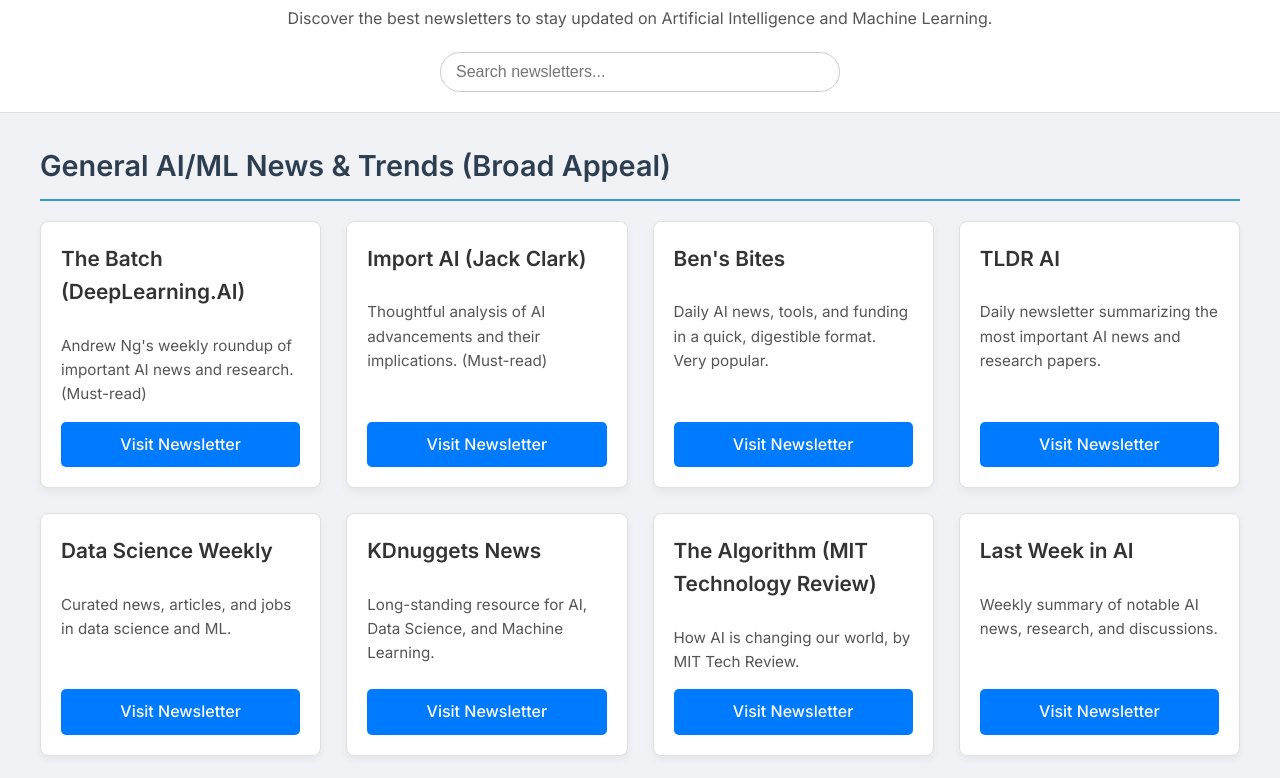
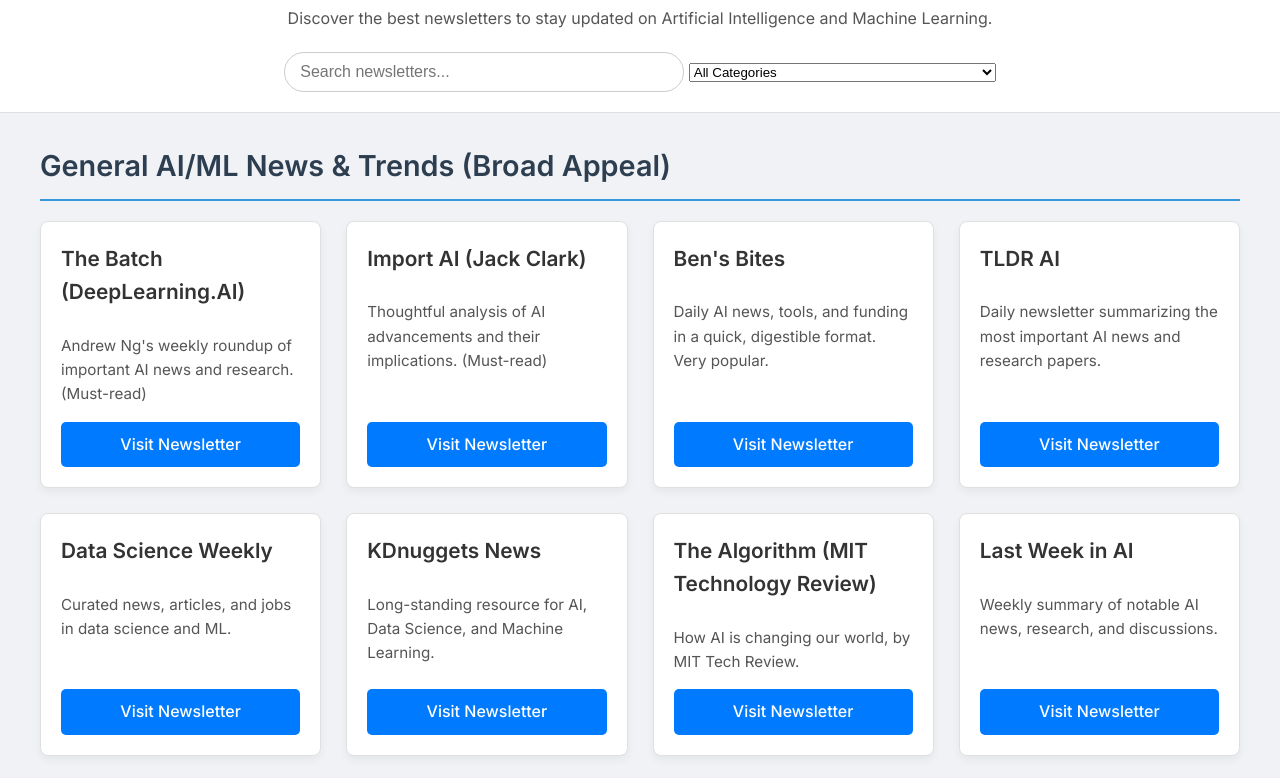
Before and after one commit to 86-98/ai-newsletters, a plain HTML site: page index.html in a window 1280 px wide. Shown: the part 81-859 px from the top of the page. Drawn offline with Linux system fonts and the light colour scheme.

Commit message:
Update index.html

```diff
--- a/index.html
+++ b/index.html
@@ -1,18 +1,61 @@
 <!DOCTYPE html>
 <html lang="en">
   <head>
-    <meta charset="UTF-8">
-    <meta name="viewport" content="width=device-width, initial-scale=1.0">
+    <meta charset="UTF-8" />
+    <meta name="viewport" content="width=device-width, initial-scale=1.0" />
     <title>AI Newsletter Hub</title>
-    <link rel="stylesheet" href="style.css">
-    <link href="https://fonts.googleapis.com/css2?family=Inter:wght@400;500;600;700&display=swap" rel="stylesheet">
+    <link rel="stylesheet" href="style.css" />
+    <link
+      href="https://fonts.googleapis.com/css2?family=Inter:wght@400;500;600;700&display=swap"
+      rel="stylesheet"
+    />
   </head>
   <body>
     <header>
       <h1>AI Newsletter Hub</h1>
-        <p>Discover the best newsletters to stay updated on Artificial Intelligence and Machine Learning.</p>
+      <p>
+        Discover the best newsletters to stay updated on Artificial Intelligence
+        and Machine Learning.
+      </p>
       <div class="filter-container">
-            <input type="text" id="searchInput" placeholder="Search newsletters...">
+        <input
+          type="text"
+          id="searchInput"
+          placeholder="Search newsletters..."
+        />
+        <select id="categoryFilter">
+          <option value="">All Categories</option>
+          <option value="General AI/ML News & Trends (Broad Appeal)">
+            General AI/ML News & Trends (Broad Appeal)
+          </option>
+          <option value="Research & Cutting-Edge Developments">
+            Research & Cutting-Edge Developments
+          </option>
+          <option value="Technical Deep Dives & MLOps">
+            Technical Deep Dives & MLOps
+          </option>
+          <option value="Industry Applications & Business Focus">
+            Industry Applications & Business Focus
+          </option>
+          <option value="AI Ethics, Policy & Society">
+            AI Ethics, Policy & Society
+          </option>
+          <option value="Specific AI Subfields (NLP, CV, etc.)">
+            Specific AI Subfields (NLP, CV, etc.)
+          </option>
+          <option value="Learning Resources & Skill Development">
+            Learning Resources & Skill Development
+          </option>
+          <option value="Company-Specific Newsletters (Often Excellent)">
+            Company-Specific Newsletters (Often Excellent)
+          </option>
+          <option value="Curated by Influential Individuals">
+            Curated by Influential Individuals
+          </option>
+          <option value="More Niche or Emerging Gems">
+            More Niche or Emerging Gems
+          </option>
+        </select>
         <!-- Optional: Category filter dropdown could go here -->
       </div>
     </header>
@@ -22,7 +65,15 @@
     </main>
 
     <footer>
-        <p>Hosted on <a href="https://pages.github.com/" target="_blank" rel="noopener noreferrer">GitHub Pages</a>. List curated from community input.</p>
+      <p>
+        Hosted on
+        <a
+          href="https://pages.github.com/"
+          target="_blank"
+          rel="noopener noreferrer"
+          >GitHub Pages</a
+        >. List curated from community input.
+      </p>
     </footer>
 
     <script src="data.js"></script>
```
Lines whose indentation alone changed are shown as unchanged.
